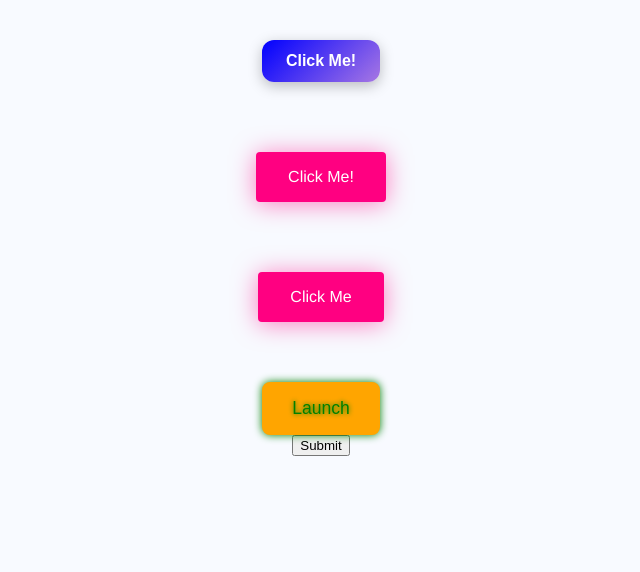
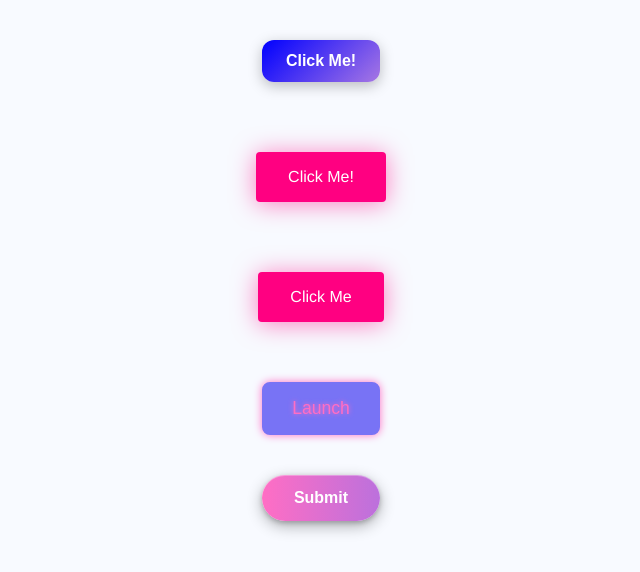
Before and after one commit to barrett38/Button-Gallery, a React (Create React App) app: page / in a window 1280 px wide. Shown: the top 572 px of the page, without its empty margins (319-959 px from the left). Built offline with nearby package versions, Linux system fonts and the light colour scheme.

Commit message:
Created GradientSlideButton

```diff
--- a/src/components/GradientSlideButton/GradientSlideButton.css
+++ b/src/components/GradientSlideButton/GradientSlideButton.css
@@ -0,0 +1,64 @@
+:root {
+  --primary-color: #ff6ec4;
+  --secondary-color: #7873f5;
+  /* Font colors could be the same */
+  --primary-font-color: #fff;
+  --secondary-font-color: #fff;
+}
+
+.gradient-slide-btn {
+  margin-top: 40px;
+  margin-bottom: 60px;
+  position: relative;
+  padding: 14px 32px;
+  font-size: 1rem;
+  font-weight: bold;
+  color: var(--primary-font-color);
+  border: none;
+  border-radius: 50px;
+  overflow: hidden;
+  cursor: pointer;
+  background: linear-gradient(
+    90deg,
+    var(--primary-color),
+    var(--secondary-color)
+  );
+  transition: background-position 0.4s ease;
+  background-size: 200% 100%;
+  background-position: left;
+  z-index: 0;
+
+  box-shadow: inset 0 1px 0 rgba(255, 255, 255, 0.3),
+    0 5px 15px rgba(0, 0, 0, 0.3), 0 2px 5px rgba(0, 0, 0, 0.2);
+  transform: translateY(0);
+}
+
+.gradient-slide-btn span {
+  position: relative;
+  z-index: 2;
+}
+
+.gradient-slide-btn::before {
+  content: "";
+  position: absolute;
+  inset: 0;
+  background: linear-gradient(
+    90deg,
+    var(--primary-color),
+    var(--secondary-color)
+  );
+  transition: transform 0.4s ease;
+  transform: translateX(-100%);
+  z-index: 1;
+}
+
+.gradient-slide-btn:hover::before {
+  transform: translateX(0);
+}
+
+.gradient-slide-btn:hover {
+  background-position: right;
+  color: var(--secondary-font-color);
+  transform: scale(1.05);
+  box-shadow: 0 6px 20px rgba(0, 0, 0, 0.3);
+}
```
